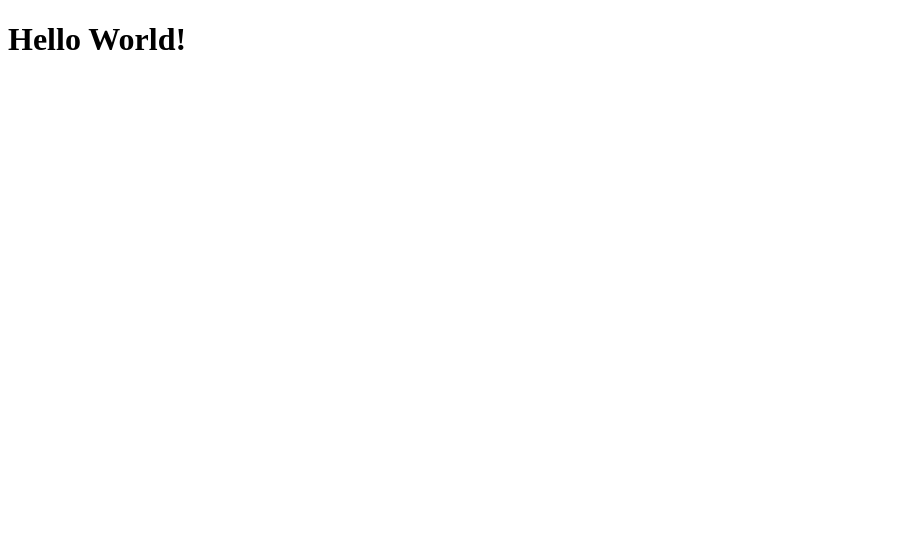
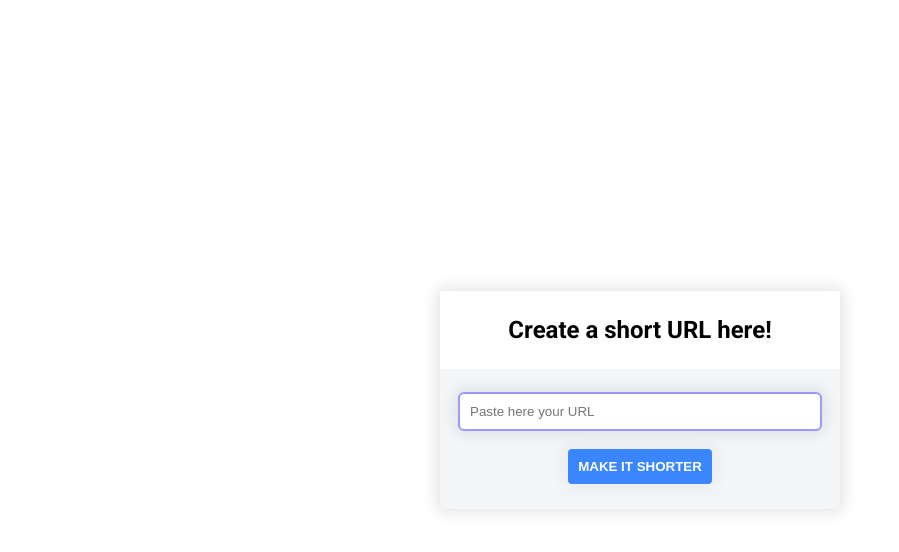
Before and after one commit to vsSanti/url-shortener, a website: page src/public/index.html in a window 1280 px wide. Shown: the whole page, without its empty margins (0-899 px from the left). Drawn offline with Linux system fonts and the light colour scheme.

Commit message:
feat: initial style of landing page

```diff
--- /dev/null
+++ b/src/public/css/styles.css
@@ -0,0 +1,80 @@
+* {
+  margin: 0;
+  padding: 0;
+  box-sizing: border-box;
+}
+
+body {
+  width: 100vw;
+  height: 100vh;
+  font-family: 'Roboto', sans-serif;
+}
+
+#root {
+  width: 100vw;
+  height: 100vh;
+  display: flex;
+  justify-content: center;
+  align-items: center;
+  background-color: #fff;
+}
+
+.form-wrapper {
+  min-width: 400px;
+  max-width: 600px;
+  background-color: #f4f5f7;
+  border-radius: 5px;
+  box-shadow: 0 0 15px 4px rgba(0, 0, 0, 0.1);
+}
+
+.form-wrapper .form-header {
+  padding: 25px 20px;
+  background-color: white;
+  display: flex;
+  justify-content: center;
+}
+
+.form-wrapper .form-body {
+  padding: 25px 20px;
+}
+
+.form-wrapper .form-field input[type='url'] {
+  width: 100%;
+  padding: 10px;
+  border: 0;
+  box-shadow: 0 0 15px 4px rgba(0, 0, 0, 0.1);
+  border-radius: 4px;
+}
+
+.form-wrapper .form-field input[type='url']:focus {
+  outline: 2px solid #9999ff;
+}
+
+.form-wrapper .form-field input[type='url']:active {
+  outline: none;
+}
+
+.form-wrapper .form-footer {
+  display: flex;
+  justify-content: center;
+  width: 100%;
+}
+
+.form-wrapper .form-footer .btn {
+  margin-top: 20px;
+  padding: 10px;
+  border-radius: 4px;
+  font-weight: bold;
+  color: white;
+  border: 0;
+  box-shadow: 0 0 15px 4px rgba(0, 0, 0, 0.05);
+}
+
+.form-wrapper .form-footer .btn:hover {
+  cursor: pointer;
+  box-shadow: 0 0 15px 4px rgba(0, 0, 0, 0.1);
+}
+
+.form-wrapper .form-footer .btn-submit {
+  background-color: #3986ff;
+}
--- a/src/public/index.html
+++ b/src/public/index.html
@@ -3,13 +3,42 @@
 
 <head>
   <meta charset="UTF-8">
+  <link rel="preconnect" href="https://fonts.googleapis.com">
+  <link rel="preconnect" href="https://fonts.gstatic.com" crossorigin>
+  <link href="https://fonts.googleapis.com/css2?family=Roboto:wght@400;700&display=swap" rel="stylesheet">
+
   <title>Create your Short URL</title>
+
+  <link rel="stylesheet" href="css/styles.css" />
 </head>
 
 <body>
 
-  <h1>Hello World!</h1>
+  <div id="root">
+    <div class="form-wrapper">
+      <div class="form-header">
+        <h2>Create a short URL here!</h2>
+      </div>
 
+      <div class="form-body">
+        <form id="signup-form" onsubmit="handleSignupFormSubmit(event)">
+          <div class="form-fields">
+            <div class="form-field">
+              <input autofocus class="form-field-input" type="url" name="url" id="url" required
+                placeholder="Paste here your URL">
+            </div>
+          </div>
+
+          <div class="form-footer">
+            <button class="btn btn-submit" type="submit">MAKE IT SHORTER</button>
+          </div>
+        </form>
+      </div>
+
+    </div>
+  </div>
+
+  <script src="js/index.js"></script>
 </body>
 
 </html>
--- /dev/null
+++ b/src/public/js/index.js
@@ -0,0 +1,9 @@
+function handleSignupFormSubmit(e) {
+  e.preventDefault();
+
+  const signupForm = document.querySelector('form');
+  const formDataEntries = new FormData(signupForm).entries();
+  const { url } = Object.fromEntries(formDataEntries);
+
+  console.log({ url });
+}
```
